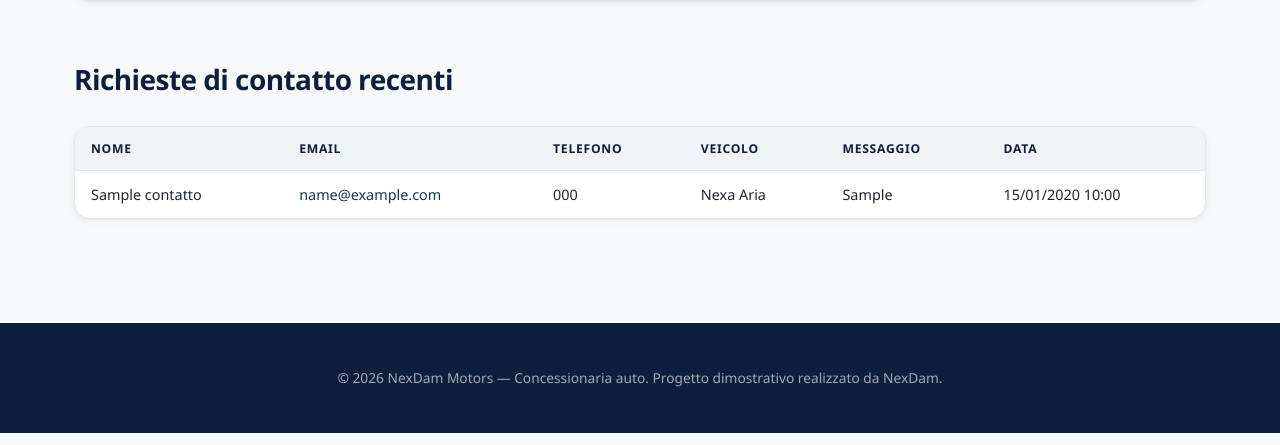
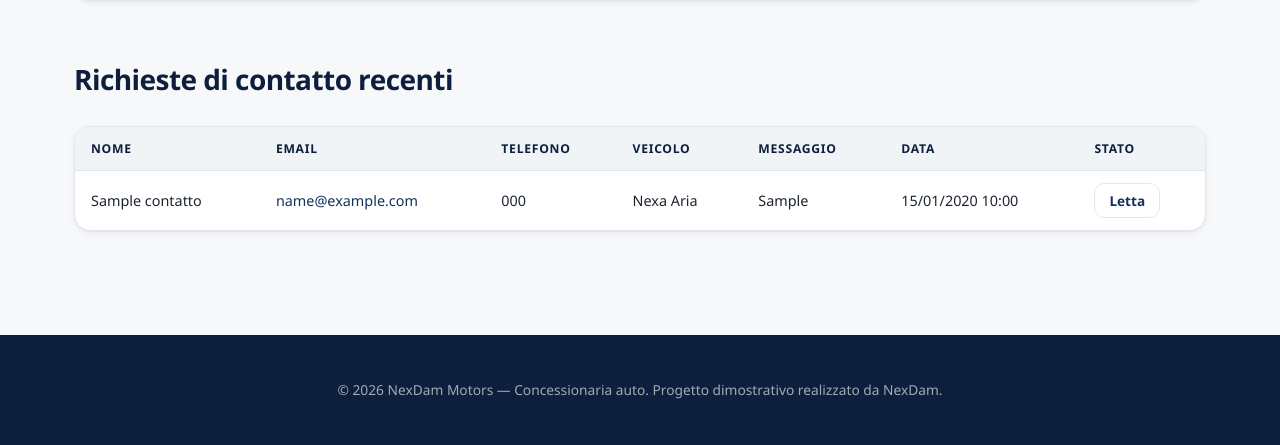
Before and after one commit to NexDam/nexdam-Projectdealership, a Flask app: page /admin in a window 1280 px wide. Shown: the part 854-1299 px from the top of the page. Run offline with Flask 3, Linux system fonts and the light colour scheme; the visitor is signed in with stand-in values (Sample User, id 1); data comes from the database, SQL or seed files in the repository; tables that the repository leaves empty hold one stand-in row (values such as "Sample post").

Commit message:
Usa la colonna `letto` delle richieste di contatto (#3)
La colonna esisteva nello schema fin dall'inizio ma non compariva in
nessuna query: non c'era modo di segnare una richiesta come gestita, e
la dashboard cresceva senza distinguere le nuove dalle gia viste.

- nuova rotta POST /admin/richiesta/<id>/letto che alterna lo stato
- contatore delle non lette accanto al titolo della sezione
- righe non lette evidenziate (sfondo crema, barra oro, nome in grassetto)
- bottone contestuale "Segna letta" / "Letta" per invertire lo stato
- id inesistente gestito con messaggio, senza errore

Co-authored-by: Claude Opus 5 <noreply@anthropic.com>

```diff
--- a/app/app.py
+++ b/app/app.py
@@ -139,7 +139,33 @@ def admin_dashboard():
         "SELECT r.*, v.marca, v.modello FROM richieste_contatto r "
         "LEFT JOIN veicoli v ON v.id = r.veicolo_id ORDER BY r.creato_il DESC LIMIT 20"
     )
-    return render_template("admin/dashboard.html", veicoli=veicoli, richieste=richieste)
+    non_lette = query(
+        "SELECT COUNT(*) AS n FROM richieste_contatto WHERE letto = 0", fetchone=True
+    )["n"]
+    return render_template(
+        "admin/dashboard.html", veicoli=veicoli, richieste=richieste, non_lette=non_lette
+    )
+
+
+@app.route("/admin/richiesta/<int:richiesta_id>/letto", methods=["POST"])
+@login_required
+def admin_segna_richiesta(richiesta_id):
+    richiesta = query(
+        "SELECT letto FROM richieste_contatto WHERE id = %s", (richiesta_id,), fetchone=True
+    )
+    if not richiesta:
+        flash("Richiesta non trovata.", "error")
+        return redirect(url_for("admin_dashboard"))
+
+    nuovo_stato = 0 if richiesta["letto"] else 1
+    execute(
+        "UPDATE richieste_contatto SET letto = %s WHERE id = %s", (nuovo_stato, richiesta_id)
+    )
+    flash(
+        "Richiesta segnata come letta." if nuovo_stato else "Richiesta rimessa tra le da leggere.",
+        "success",
+    )
+    return redirect(url_for("admin_dashboard"))
 
 
 @app.route("/admin/veicolo/nuovo", methods=["GET", "POST"])
--- a/app/static/css/style.css
+++ b/app/static/css/style.css
@@ -653,6 +653,28 @@ section .btn-outline:hover,
 .pill-ok { background: #e8f6ec; color: #14672f; }
 .pill-ko { background: #fdecea; color: #a5301f; }
 
+/* Richieste di contatto non lette */
+.contatore-non-lette {
+    display: inline-block;
+    vertical-align: middle;
+    margin-left: 12px;
+    padding: 3px 12px;
+    border-radius: 999px;
+    background: var(--color-accent);
+    color: #1b1b1b;
+    font-size: 0.78rem;
+    font-weight: 700;
+    letter-spacing: 0.02em;
+}
+.admin-table tbody tr.riga-non-letta {
+    background: #fffdf5;
+    box-shadow: inset 3px 0 0 var(--color-accent);
+}
+.admin-table tbody tr.riga-non-letta:hover { background: #fffaeb; }
+.admin-table tbody tr.riga-non-letta td:first-child { font-weight: 700; }
+.admin-table tbody tr.riga-non-letta .cell-msg { color: var(--color-text); }
+.admin-table td form { margin: 0; }
+
 /* ---------- Footer ---------- */
 .site-footer {
     background: var(--color-primary-dark);
--- a/app/templates/admin/dashboard.html
+++ b/app/templates/admin/dashboard.html
@@ -58,7 +58,12 @@
         </table>
     </div>
 
-    <h2 class="section-title">Richieste di contatto recenti</h2>
+    <div class="section-head">
+        <h2 class="section-title">
+            Richieste di contatto recenti
+            {% if non_lette %}<span class="contatore-non-lette">{{ non_lette }} da leggere</span>{% endif %}
+        </h2>
+    </div>
     <div class="table-wrap">
         <table class="admin-table">
             <thead>
@@ -69,20 +74,34 @@
                     <th>Veicolo</th>
                     <th>Messaggio</th>
                     <th>Data</th>
+                    <th>Stato</th>
                 </tr>
             </thead>
             <tbody>
                 {% for r in richieste %}
-                <tr>
+                <tr class="{{ 'riga-non-letta' if not r.letto }}">
                     <td>{{ r.nome }}</td>
                     <td><a href="mailto:{{ r.email }}">{{ r.email }}</a></td>
                     <td>{{ r.telefono or "-" }}</td>
                     <td>{% if r.marca %}{{ r.marca }} {{ r.modello }}{% else %}-{% endif %}</td>
                     <td><div class="cell-msg">{{ r.messaggio }}</div></td>
                     <td>{{ r.creato_il.strftime("%d/%m/%Y %H:%M") if r.creato_il else "-" }}</td>
+                    <td>
+                        <form method="post" action="{{ url_for('admin_segna_richiesta', richiesta_id=r.id) }}">
+                            {% if r.letto %}
+                            <button type="submit" class="btn btn-outline btn-sm" title="Rimetti tra le da leggere">
+                                Letta
+                            </button>
+                            {% else %}
+                            <button type="submit" class="btn btn-primary btn-sm" title="Segna come letta">
+                                Segna letta
+                            </button>
+                            {% endif %}
+                        </form>
+                    </td>
                 </tr>
                 {% else %}
-                <tr><td colspan="6">Nessuna richiesta ricevuta.</td></tr>
+                <tr><td colspan="7">Nessuna richiesta ricevuta.</td></tr>
                 {% endfor %}
             </tbody>
         </table>
```
